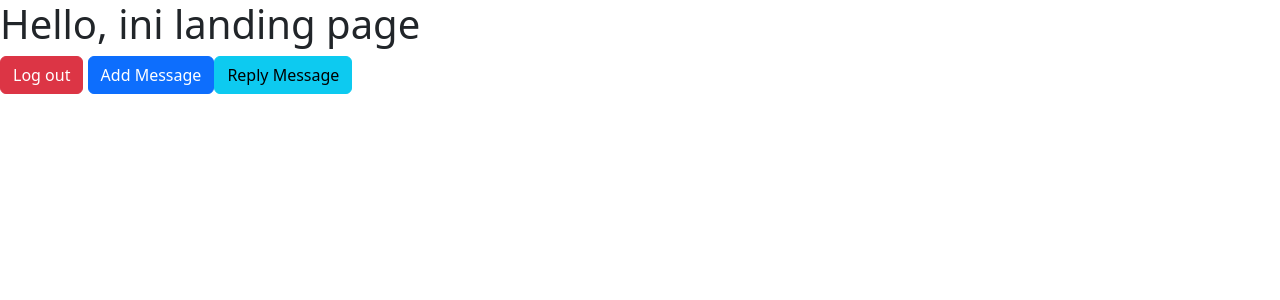
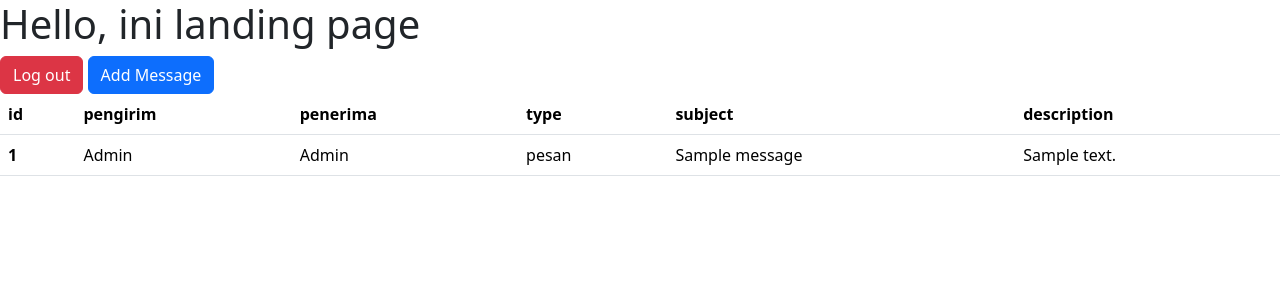
Before and after one commit to weynard02/PWeb_Tugas8, a PHP site: page / in a window 1280 px wide. Shown: the top 300 px of the page. Run offline with PHP 8.4, Linux system fonts and the light colour scheme; a user stored in the database is signed in; data comes from the database, SQL or seed files in the repository; tables that the repository leaves empty hold one stand-in row (values such as "Sample post").

Commit message:
update index.php

```diff
--- a/index.php
+++ b/index.php
@@ -23,14 +23,54 @@
     <?php
         include('config.php');
         $uid = $_SESSION['user_id'];
-        $row = mysqli_fetch_assoc(mysqli_query($conn, "SELECT * FROM users WHERE id = '$uid'"));
-        $rid = $row['role_id'];
-        $row = mysqli_fetch_assoc(mysqli_query($conn, "SELECT * FROM roles WHERE id = '$rid'"));
-        if ($row['nama'] != "pejabat"){
+        $user = mysqli_fetch_assoc(mysqli_query($conn, "SELECT * FROM users WHERE id = '$uid'"));
+        $rid = $user['role_id'];
+        $role = mysqli_fetch_assoc(mysqli_query($conn, "SELECT * FROM roles WHERE id = '$rid'"));
+        if ($role['nama'] != "pejabat"){
             echo '<a class="btn btn-primary" href="message-form.php" role="button">Add Message</a>';
         }
-        if ($row['nama'] != "reguler"){
-            echo '<a class="btn btn-info" href="reply-form.php" role="button">Reply Message</a>';
+
+        $msg = mysqli_query($conn, "SELECT * FROM messages WHERE pengirim_user_id = '$uid' OR penerima_user_id = '$uid'");
+        if (mysqli_num_rows($msg) > 0){
+            echo '<table class="table">
+                <thead>
+                <tr>
+                    <th scope="col">id</th>
+                    <th scope="col">pengirim</th>
+                    <th scope="col">penerima</th>
+                    <th scope="col">type</th>
+                    <th scope="col">subject</th>
+                    <th scope="col">description</th>
+                </tr>
+                </thead>
+                <tbody>';
+
+            while ($row = $msg->fetch_assoc()){
+                $pengirim_id = $row['pengirim_user_id'];
+                $penerima_id = $row['penerima_user_id'];
+                $type_id = $row['type_id'];
+
+                $pengirim = mysqli_fetch_assoc(mysqli_query($conn, "SELECT * FROM users WHERE id = '$pengirim_id'"));
+                $penerima = mysqli_fetch_assoc(mysqli_query($conn, "SELECT * FROM users WHERE id = '$penerima_id'"));
+                $type = mysqli_fetch_assoc(mysqli_query($conn, "SELECT * FROM types WHERE id = '$type_id'"));
+
+                echo '<tr>
+                        <th scope="row">' . $row['id'] . '</th>
+                        <td>' . $pengirim['nama'] . '</td>
+                        <td>' . $penerima['nama'] . '</td>
+                        <td>' . $type['nama'] . '</td>
+                        <td>' . $row['subject'] . '</td>
+                        <td>' . $row['description'] . '</td>';
+
+                if ($role['nama'] != "reguler" && $pengirim_id != $_SESSION['user_id']){
+                    echo '<td><a class="btn btn-info" href="reply-form.php?message_id=' . $row['id'] . '" role="button">Reply Message</a></td>';
+                }
+
+
+                echo '</tr>';
+            }
+            echo '</tbody>
+                </table>';
         }
     ?>
 
```
